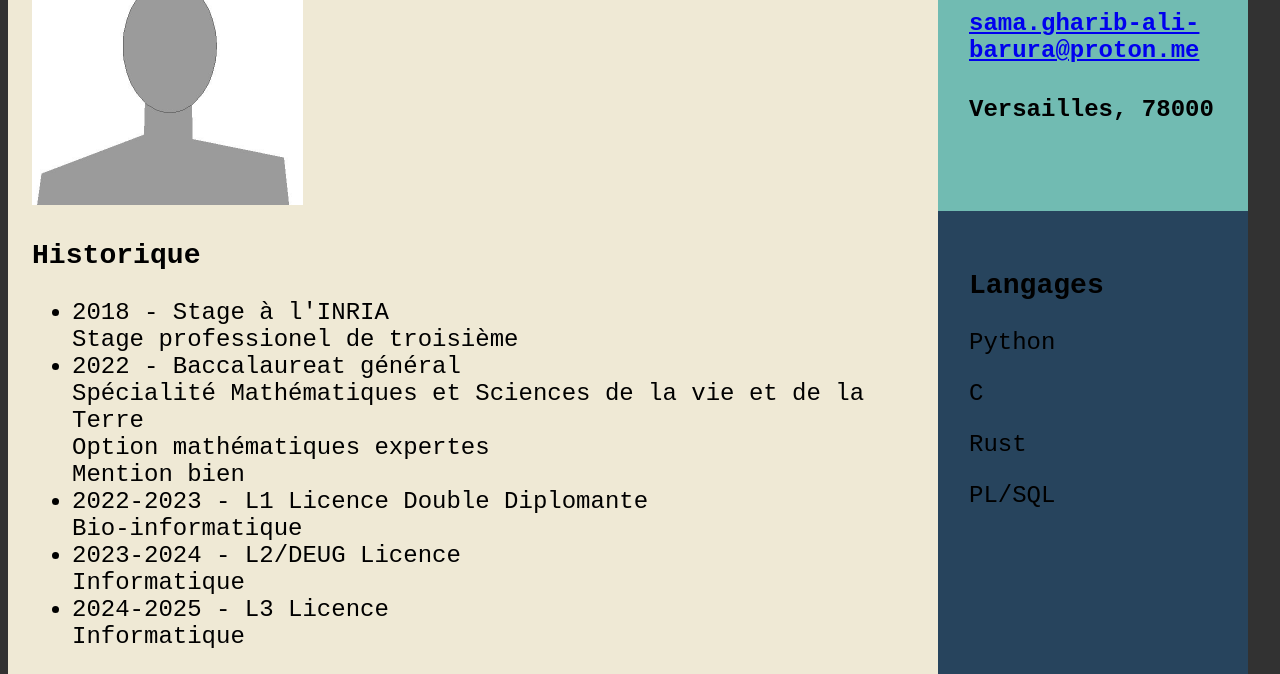
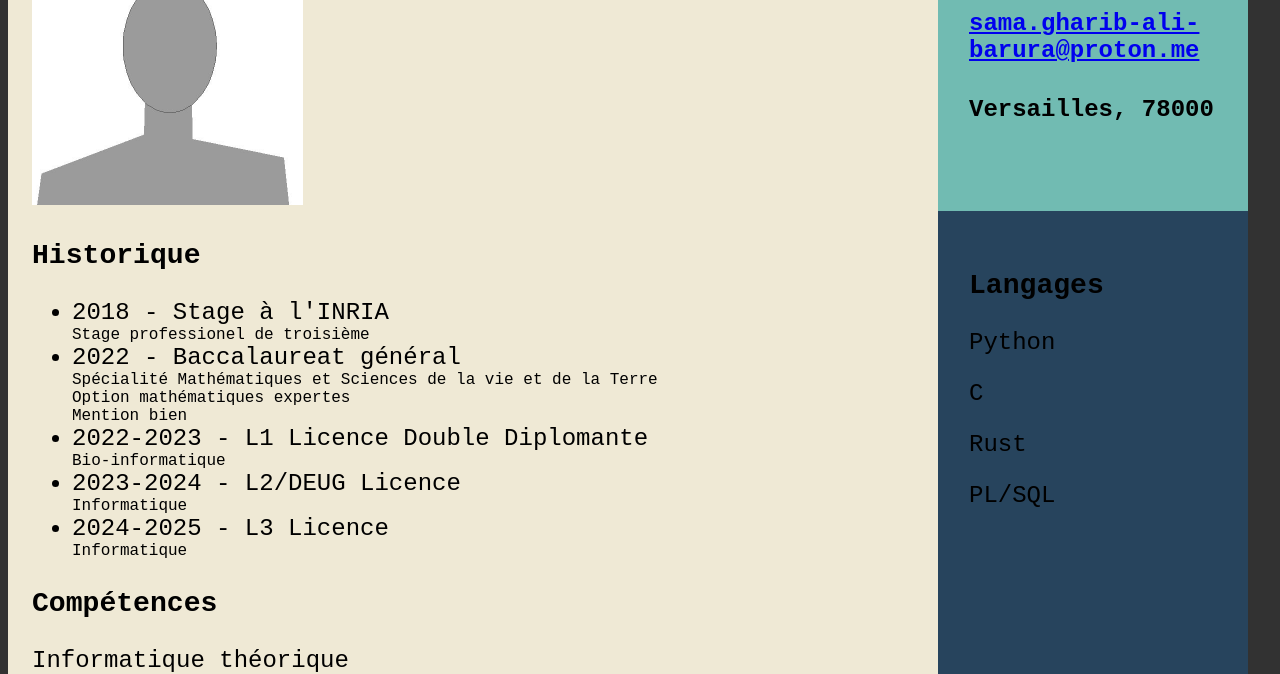
Before and after one commit to sama-gharib/sama-gharib.github.io, a plain HTML site: page index.html in a window 1280 px wide. Shown: the part 147-821 px from the top of the page. Drawn offline with Linux system fonts and the light colour scheme.

Commit message:
Amélioration de la mise en page

```diff
--- a/cv.css
+++ b/cv.css
@@ -109,6 +109,10 @@ body {
 	height: 20pc;
 }
 
+.precision {
+	font-size: 16px;
+}
+
 .gauge {
 
 	position: relative;
```
